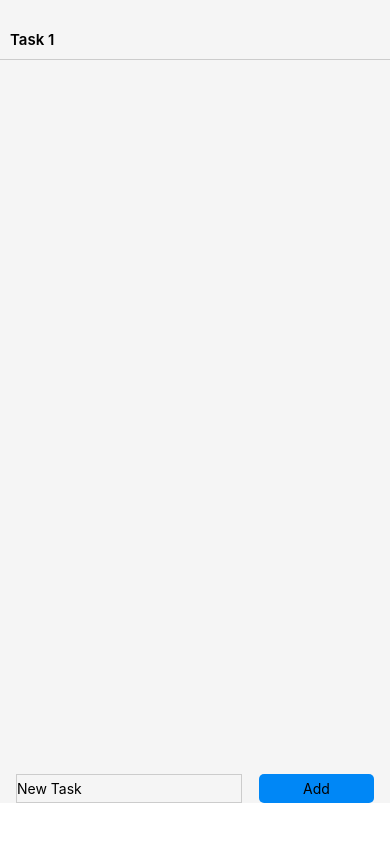
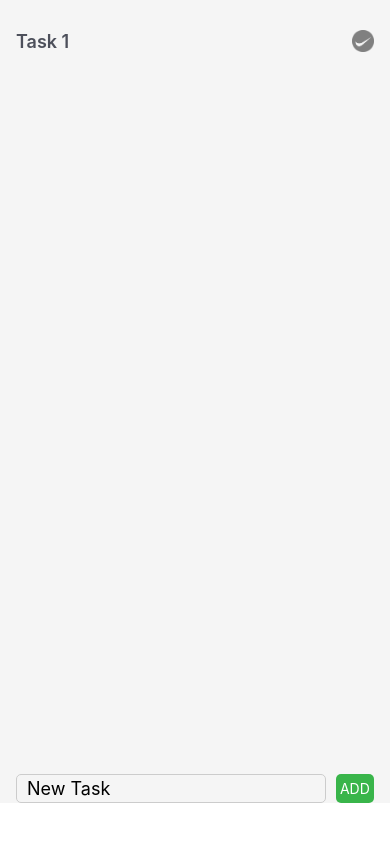
Before and after one commit to codemon39/ReactNative-redux-boilerplate, a React Native app: screen / in a window 390 px wide. Built offline with nearby package versions, Linux system fonts and the light colour scheme.

Commit message:
Added tick icon

```diff
--- a/app/screens/home.js
+++ b/app/screens/home.js
@@ -9,7 +9,8 @@ import {
   ActivityIndicator,
   TextInput,
   Pressable,
-  TouchableOpacity
+  TouchableOpacity,
+  Image
 } from "react-native";
 
 import { bindActionCreators } from "redux";
@@ -68,13 +69,13 @@ class Home extends Component {
               style={({ pressed }) => [
                 {
                   backgroundColor: pressed
-                    ? 'rgb(210, 230, 255)'
-                    : '#0087f6'
+                    ? '#0b891c'
+                    : '#39b54a'
                 },
                 styles.btnAdd
               ]}
             >
-              <Text>Add</Text>
+              <Text style={styles.btnAddText}>ADD</Text>
             </Pressable>
           </View>
           {/* TextInput and InputButton ends here */}
@@ -88,10 +89,16 @@ class Home extends Component {
 // List Item component
 export const Card = ({item, index, onPress}) => {
   return (
-    <TouchableOpacity style={styles.row} onPress={() => onPress(item.id)}>
-      <Text style={[styles.title, { textDecorationLine: item.done ? 'line-through' : 'none' }]}>
+    <TouchableOpacity style={[styles.row, { opacity: item.done ? 0.8 : 1 }]} onPress={() => onPress(item.id)}>
+      <Text style={
+        [
+          styles.title,
+          { textDecorationLine: item.done ? 'line-through' : 'none' }
+        ]
+        }>
         {item.task}
       </Text>
+      <Image source={require("../assets/images/tick.png")} style={[styles.tickIcon, { tintColor: item.done ? '#00d258' : 'gray' }]} />
     </TouchableOpacity>
   )
 }
@@ -128,19 +135,22 @@ const styles = StyleSheet.create({
   },
 
   row: {
-    borderBottomWidth: 1,
-    borderColor: "#ccc",
-    padding: 10
+    paddingHorizontal: 16,
+    paddingVertical: 10,
+    flexDirection: "row",
+    justifyContent: "space-between",
+    alignItems: "center"
   },
 
   title: {
-    fontSize: 15,
-    fontWeight: "600"
+    fontSize: 18,
+    fontWeight: "600",
+    color: "#4d505b"
   },
 
-  description: {
-    marginTop: 5,
-    fontSize: 14
+  tickIcon: {
+    width: 22,
+    height: 22
   },
 
   inputBtnWrapper: {
@@ -152,15 +162,23 @@ const styles = StyleSheet.create({
   input: {
     borderWidth: 1,
     borderColor: '#ccc',
-    flex: 0.65
+    flex: 0.72,
+    borderRadius: 5,
+    paddingHorizontal: 10,
+    fontSize: 18,
   },
 
   btnAdd: {
     borderRadius: 5,
     padding: 6,
-    flex: 0.3,
+    flex: 0.25,
     justifyContent: "center",
     alignItems: "center",
+    color: "#fff",
+    fontSize: 18,
+  },
+
+  btnAddText: {
     color: "#fff"
-  },
+  }
 });
```
Also changed, not shown: app/assets/images/tick.png (added).
